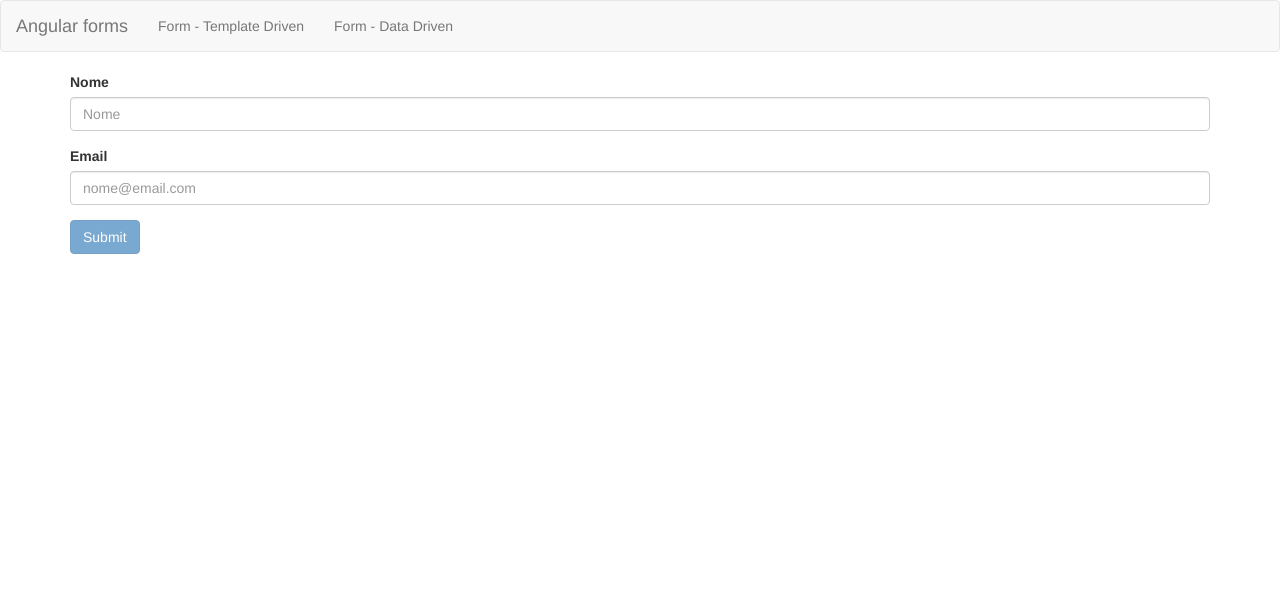
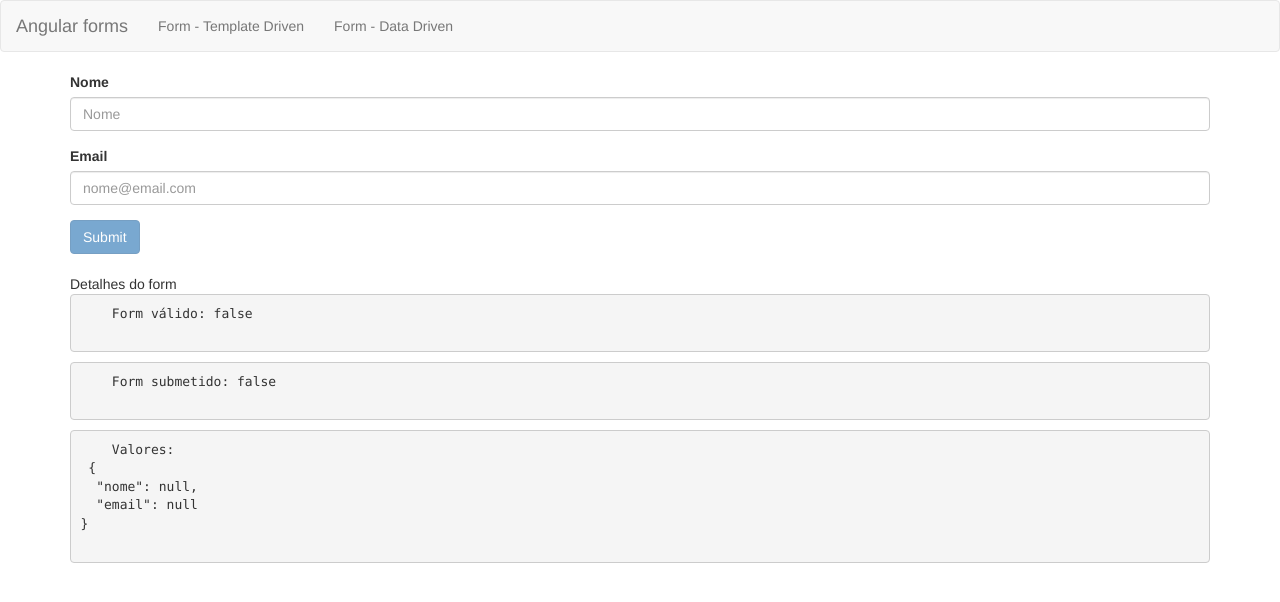
Before and after one commit to nathaliareboucas/angular-v2-v4, an Angular app in the folder forms/: page /templateForm in a window 1280 px wide. Shown: the top 602 px of the page. Built offline with nearby package versions, Linux system fonts and the light colour scheme.

Commit message:
Forms (Dica): Verificando dados do Form no template com JSON

```diff
--- a/forms/src/app/app.module.ts
+++ b/forms/src/app/app.module.ts
@@ -7,7 +7,6 @@
 import { AppComponent } from './app.component';
 import { DataFormComponent } from './data-form/data-form.component';
 import { TemplateFormModule } from './template-form/template-form.module';
-
 
 @NgModule({
   declarations: [
--- /dev/null
+++ b/forms/src/app/form-debug/form-debug.component.html
@@ -0,0 +1,14 @@
+<div style="margin-top:20px" *ngIf="form" >
+  <div>
+    Detalhes do form
+  </div>
+  <pre>
+    Form válido: {{ form.valid }}
+  </pre>
+  <pre>
+    Form submetido: {{ form.submitted}}
+  </pre>
+  <pre>
+    Valores: <br> {{ form.value | json}}
+  </pre>
+</div>
--- /dev/null
+++ b/forms/src/app/form-debug/form-debug.component.ts
@@ -0,0 +1,17 @@
+import { Component, OnInit, Input } from '@angular/core';
+
+@Component({
+  selector: 'app-form-debug',
+  templateUrl: './form-debug.component.html',
+  styleUrls: ['./form-debug.component.css']
+})
+export class FormDebugComponent implements OnInit {
+
+  @Input() form;
+
+  constructor() { }
+
+  ngOnInit() {
+  }
+
+}
--- a/forms/src/app/template-form/template-form.component.html
+++ b/forms/src/app/template-form/template-form.component.html
@@ -34,4 +34,6 @@
   </div>
 
   <button type="submit" class="btn btn-primary" [disabled]="!f.valid">Submit</button>
+
+  <app-form-debug [form]="f"></app-form-debug>
 </form>
--- a/forms/src/app/template-form/template-form.module.ts
+++ b/forms/src/app/template-form/template-form.module.ts
@@ -3,14 +3,16 @@
 import { FormsModule } from '@angular/forms';
 
 import { TemplateFormComponent } from './template-form.component';
+import { FormDebugComponent } from '../form-debug/form-debug.component';
 
 @NgModule({
   imports: [
     CommonModule,
-    FormsModule
+    FormsModule,
   ],
   declarations: [
-    TemplateFormComponent
+    TemplateFormComponent,
+    FormDebugComponent
   ]
 })
 export class TemplateFormModule { }
```
Also changed, not shown: forms/src/app/form-debug/form-debug.component.css (added), 1 other file (tests, documents, lock files or other folders).
